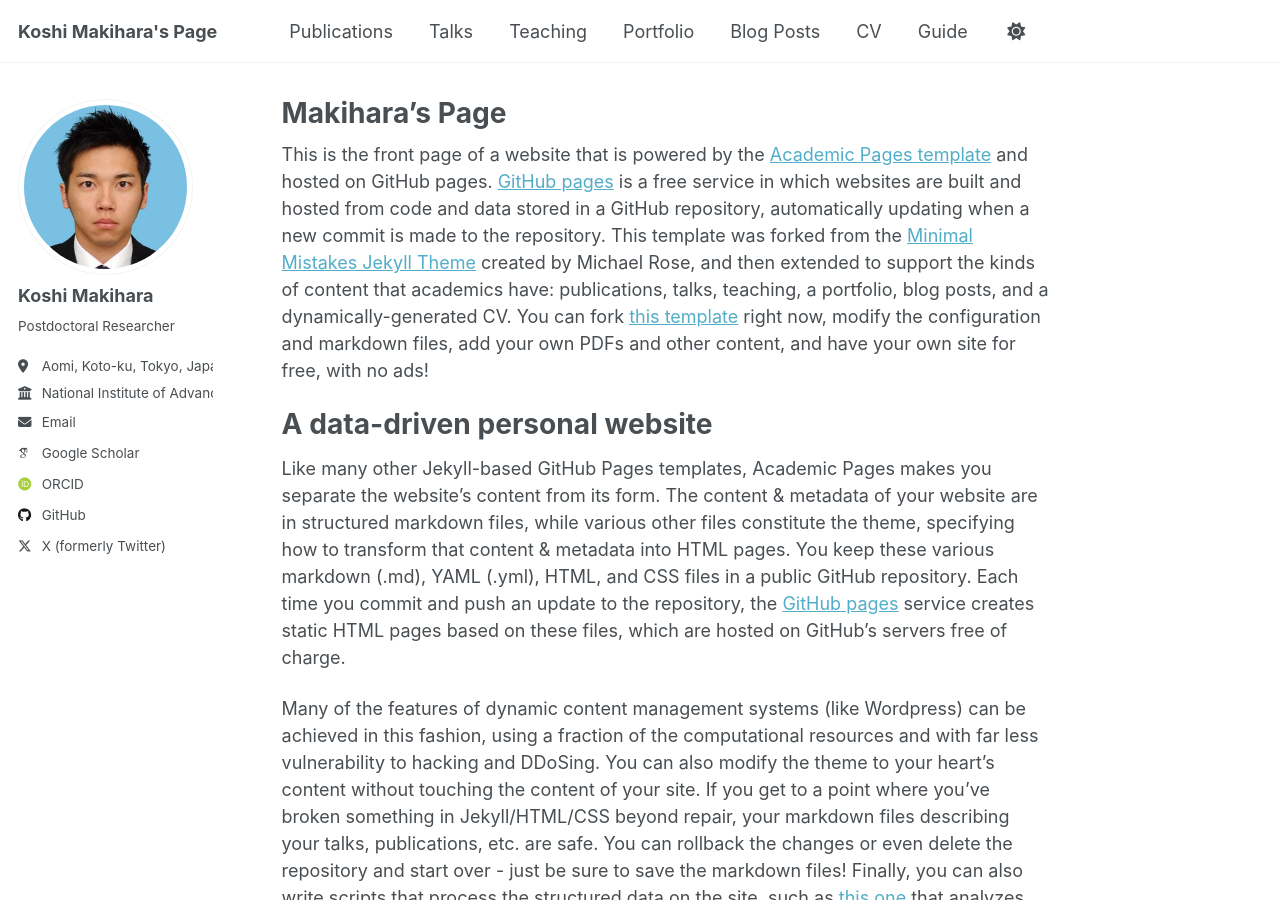
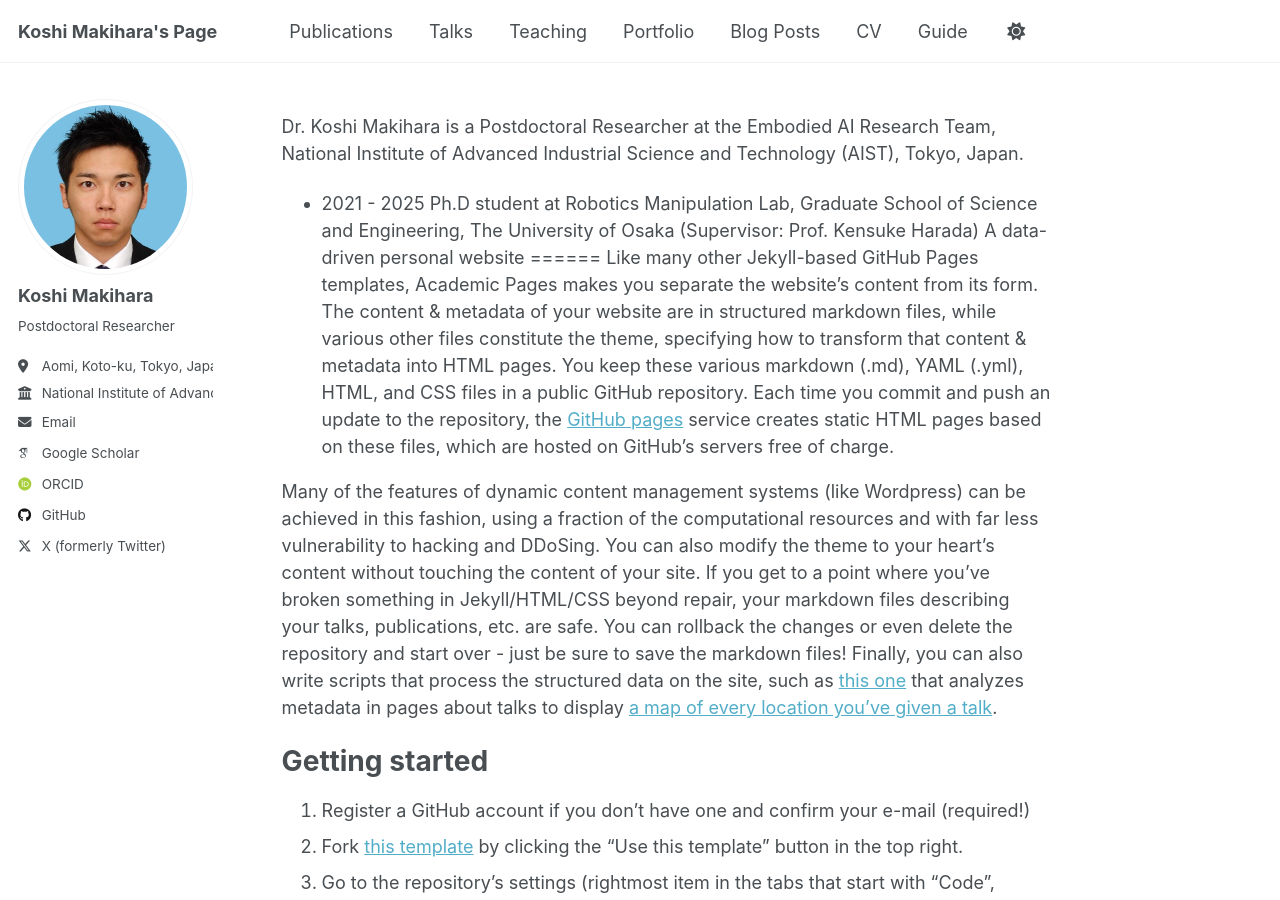
Before and after one commit to k-makihara/k-makihara.github.io, a Jekyll site: the page built from _pages/about.md, in a window 1280 px wide and 900 px high. Built offline with Jekyll 4.4.1, drawn with Linux system fonts in a browser that asks for light colours; some web fonts are replaced.

Commit message:
Update about.md

```diff
--- a/_pages/about.md
+++ b/_pages/about.md
@@ -1,14 +1,15 @@
 ---
 permalink: /
-title: "Makihara's Page"
+title: ""
 author_profile: true
 redirect_from:
   - /about/
   - /about.html
 ---
 
-This is the front page of a website that is powered by the [Academic Pages template](https://github.com/academicpages/academicpages.github.io) and hosted on GitHub pages. [GitHub pages](https://pages.github.com) is a free service in which websites are built and hosted from code and data stored in a GitHub repository, automatically updating when a new commit is made to the repository. This template was forked from the [Minimal Mistakes Jekyll Theme](https://mmistakes.github.io/minimal-mistakes/) created by Michael Rose, and then extended to support the kinds of content that academics have: publications, talks, teaching, a portfolio, blog posts, and a dynamically-generated CV. You can fork [this template](https://github.com/academicpages/academicpages.github.io) right now, modify the configuration and markdown files, add your own PDFs and other content, and have your own site for free, with no ads!
+Dr. Koshi Makihara is a Postdoctoral Researcher at the Embodied AI Research Team, National Institute of Advanced Industrial Science and Technology (AIST), Tokyo, Japan.
 
+- 2021 - 2025 Ph.D student at Robotics Manipulation Lab, Graduate School of Science and Engineering, The University of Osaka (Supervisor: Prof. Kensuke Harada)
 A data-driven personal website
 ======
 Like many other Jekyll-based GitHub Pages templates, Academic Pages makes you separate the website's content from its form. The content & metadata of your website are in structured markdown files, while various other files constitute the theme, specifying how to transform that content & metadata into HTML pages. You keep these various markdown (.md), YAML (.yml), HTML, and CSS files in a public GitHub repository. Each time you commit and push an update to the repository, the [GitHub pages](https://pages.github.com/) service creates static HTML pages based on these files, which are hosted on GitHub's servers free of charge.
```
